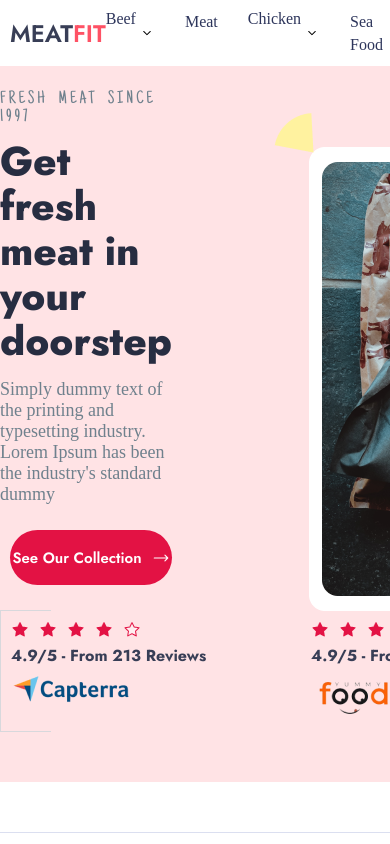
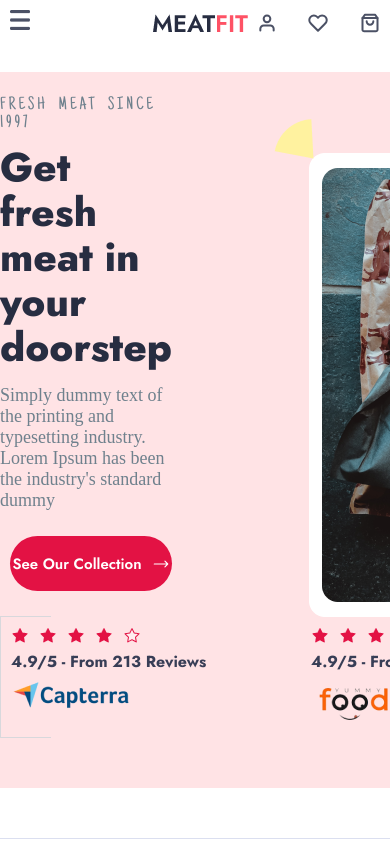
Before and after one commit to mugonation31/butcher_website, a React (Vite) app: page / in a window 390 px wide. Shown: the top 844 px of the page. Built offline with nearby package versions, Linux system fonts and the light colour scheme; a web font is replaced by a local one.

Commit message:
responsive nav set for tablet size

```diff
--- a/src/components/home/Home.jsx
+++ b/src/components/home/Home.jsx
@@ -1,5 +1,6 @@
 import React from "react";
+import "./Home.scss";
 
-export default function Home( {children} ) {
-  return <div className="home">{ children }</div>;
+export default function Home({ children }) {
+  return <div className="home">{children}</div>;
 }
--- a/src/components/nav/Nav.jsx
+++ b/src/components/nav/Nav.jsx
@@ -4,18 +4,22 @@
 import heart from "../../assets/images/heart.svg";
 import shopping from "../../assets/images/shopping-bag.svg";
 import hamburger from "../../assets/images/hamburger.png";
+import Logo from "../../assets/images/Logo.png";
 
 export default function Nav() {
   return (
     <nav className="nav">
       <input type="checkbox" class="nav__toggle" id="hamburger" hidden />
+
+      <label for="hamburger" className="hamburger">
+        <img src={hamburger} alt="" />
+      </label>
+
       {/* lOGO START HERE */}
       <div className="nav__logo">
-        <label for="hamburger" className="hamburger">
-          <img src={hamburger} alt="" />
-        </label>
-        <span className="name1">MEAT</span>
-        <span className="name2">FIT</span>
+        {/* <span className="name1">MEAT</span>
+        <span className="name2">FIT</span> */}
+        <img src={Logo} alt="" className="logo" />
       </div>
       {/* lOGO ENDS HERE */}
 
--- a/src/components/nav/Nav.scss
+++ b/src/components/nav/Nav.scss
@@ -8,22 +8,13 @@
   margin-left: auto;
   margin-right: auto;
 
+  .hamburger {
+    display: none;
+  }
+
   &__logo {
     display: flex;
-    justify-content: space-around;
     font-size: 24px;
-
-    .hamburger {
-      display: none;
-    }
-
-    .name1 {
-      color: #383e56;
-    }
-
-    .name2 {
-      color: #fe5265;
-    }
   }
 
   &__links {
@@ -59,4 +50,53 @@
     justify-content: space-between;
     max-width: 150px;
   }
+
+  @media only screen and (max-width: 767px) {
+    &__links {
+      font-size: 17px;
+    }
+  }
 }
+
+@media only screen and (max-width: 744px) {
+  .nav {
+    display: grid;
+    grid-template-columns: 1fr 1fr 1fr;
+    grid-template-rows: 1fr 1fr;
+
+    &__logo {
+      grid-row: 1/2;
+      grid-column: 2/3;
+      margin-left: 20px;
+    }
+
+    .hamburger {
+      display: block;
+      grid-row: 1/2;
+      grid-column: 1/2;
+    }
+
+    &__actions {
+      grid-row: 1/2;
+      grid-column: 3/4;
+    }
+
+    &__links {
+      grid-row: 3/4;
+      grid-column: 1/ -1;
+      display: none;
+    }
+
+    &__toggle:checked ~ &__links {
+      display: block;
+      a {
+        padding: 3px 5px;
+        margin-bottom: 5px;
+        margin-top: 5px;
+        font-size: 20px;
+
+        // border-bottom: 1px solid black;
+      }
+    }
+  }
+}
```
Also changed, not shown: src/components/home/Home.scss (+7 -0 lines), src/assets/images/Logo.png (added).
